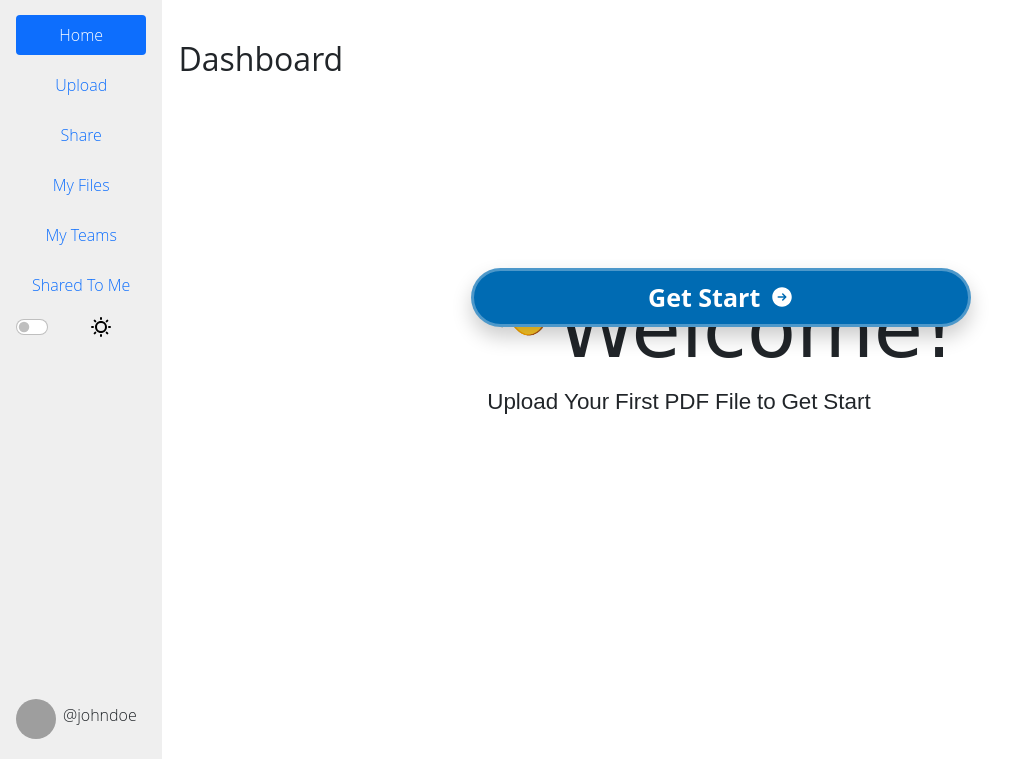
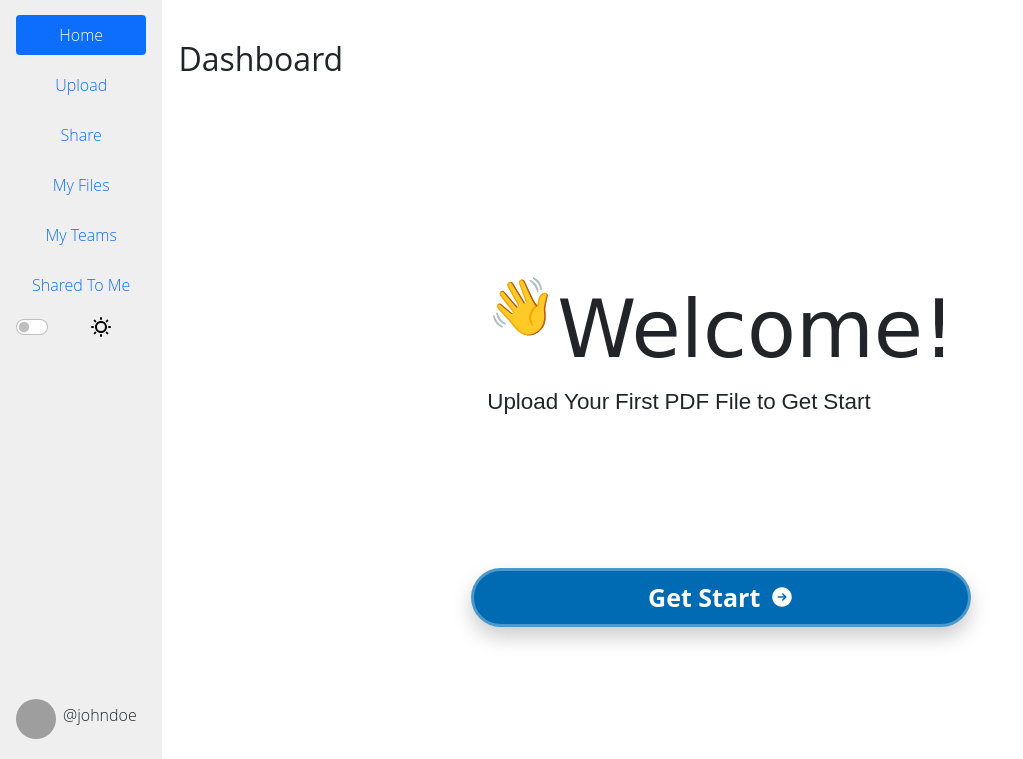
Before and after one commit to Issaabdi1/Crimson, a Django app: page /dashboard/ in a window 1280 px wide. Shown: the part 73-832 px from the top of the page, without its empty margins (0-1023 px from the left). Run offline with Django 4.2, Linux system fonts and the light colour scheme; a user stored in the database is signed in; data that the repository does not hold is empty; some libraries are stand-ins or nearby versions; grey boxes are pictures that could not be loaded.

Commit message:
make test viewer view to be admin (superuser) only -rearrange start button position

```diff
--- a/static/css/custom.css
+++ b/static/css/custom.css
@@ -737,7 +737,7 @@ Dark mode
     color: #7A7A7A;
 }
 
-.dark-mode #start-footer .start-btn {
+.dark-mode .start-btn {
     color: rgb(211, 211, 211);
     background-color: #7A7A7A;
     border-color: #7A7A7A;
--- a/static/css/dashboard.css
+++ b/static/css/dashboard.css
@@ -286,14 +286,9 @@ table#dataTable {
     top: -80px;
 }
 
-#start-footer {
-    position: absolute;
-    bottom: 400px;
-}
-
-
-#start-footer .start-btn{
-  position: relative;
+.start-btn{
+  position: absolute;
+  bottom: 100px;
   transition: all 0.3s ease-in-out;
   box-shadow: 0px 10px 20px rgba(0, 0, 0, 0.2);
   padding-block: 0.5rem;
--- a/tasks/templates/dashboard.html
+++ b/tasks/templates/dashboard.html
@@ -19,7 +19,6 @@
                 </div>
                 <h4 class="noto-sans intro-header">Upload Your First PDF File to Get Start</h4>
             </div>
-            <div id="start-footer">
 {#                <button type="button" class="btn start-btn" onclick="window.location='{% url 'upload_file' %}'">#}
 {#                    Start Upload#}
 {#                </button>#}
@@ -29,7 +28,6 @@
                 <path clip-rule="evenodd" d="M12 2.25c-5.385 0-9.75 4.365-9.75 9.75s4.365 9.75 9.75 9.75 9.75-4.365 9.75-9.75S17.385 2.25 12 2.25zm4.28 10.28a.75.75 0 000-1.06l-3-3a.75.75 0 10-1.06 1.06l1.72 1.72H8.25a.75.75 0 000 1.5h5.69l-1.72 1.72a.75.75 0 101.06 1.06l3-3z" fill-rule="evenodd"></path>
               </svg>
             </button>
-            </div>
         </div>
     {% else %}
         <section>
```
Also changed, not shown: tasks/tests/viewer/test_main.py (+7 -1 lines), tasks/tests/viewer/test_outline.py (+11 -4 lines), tasks/views/test_view.py (+9 -0 lines). Lines whose indentation alone changed are shown as unchanged.
